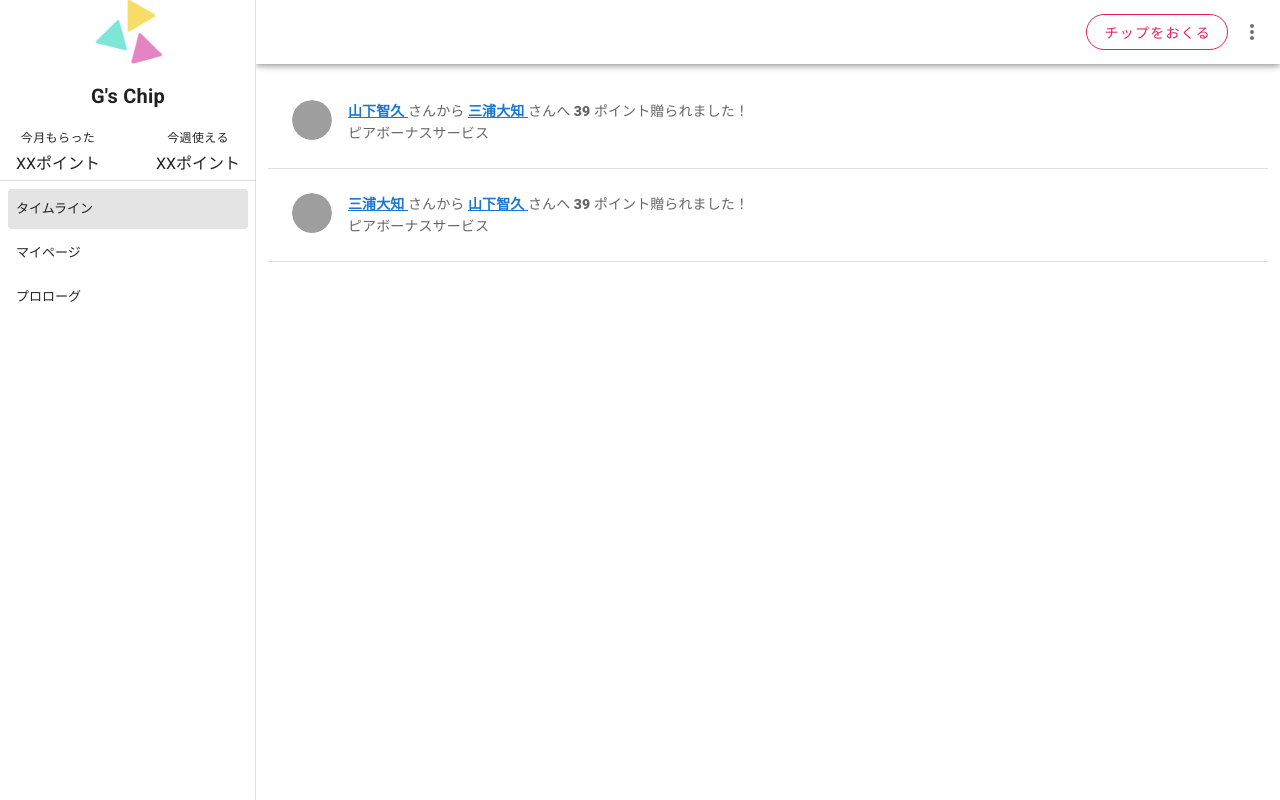
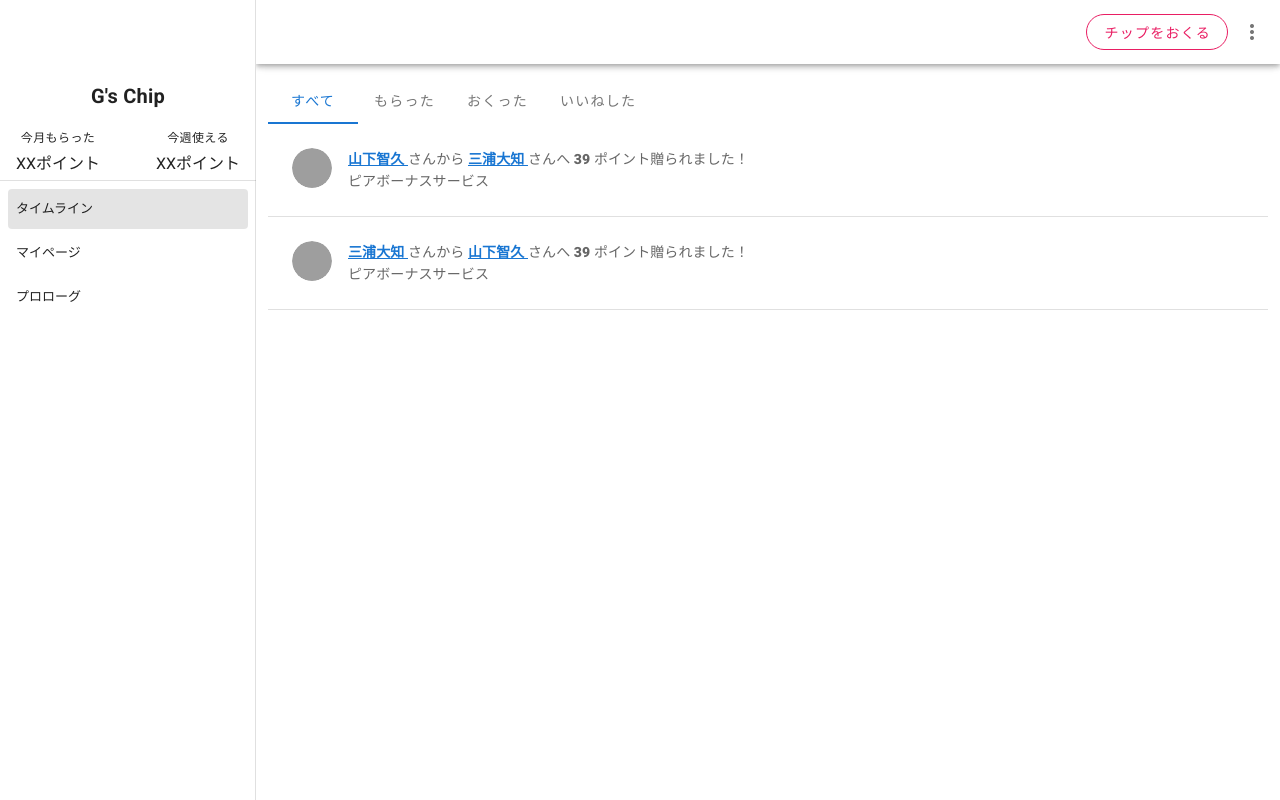
Before and after one commit to YoshioKimura/hichip, a Nuxt app: page /timeline in a window 1280 px wide. Built offline with nearby package versions, Linux system fonts and the light colour scheme; grey boxes are pictures that could not be loaded.

Commit message:
feat: mock タイムラインにタブ追加

```diff
--- a/pages/timeline.vue
+++ b/pages/timeline.vue
@@ -1,5 +1,14 @@
 <template>
   <v-container>
+    <v-tabs>
+      <v-tab
+        v-for="(tab, i) in tabs"
+        :key="i"
+        @click="click(tab.type)"
+      >
+        {{ tab.label }}
+      </v-tab>
+    </v-tabs>
     <template v-for="(itme, i) in itmes">
       <TimeLineItem
         :item="itme"
@@ -17,6 +26,16 @@ export default {
   layout: 'user',
   components: {
     TimeLineItem
+  },
+  data () {
+    return {
+      tabs: [
+        { label: 'すべて', type: 'all' },
+        { label: 'もらった', type: 'take' },
+        { label: 'おくった', type: 'give' },
+        { label: 'いいねした', type: 'like' }
+      ]
+    }
   },
   computed: {
     itmes () {
@@ -53,6 +72,11 @@ export default {
         }
       ]
     }
+  },
+  methods: {
+    click (type) {
+      alert(type)
+    }
   }
 }
 </script>
```
